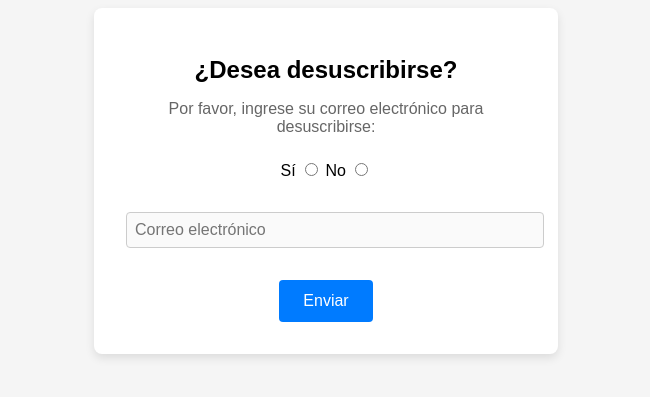
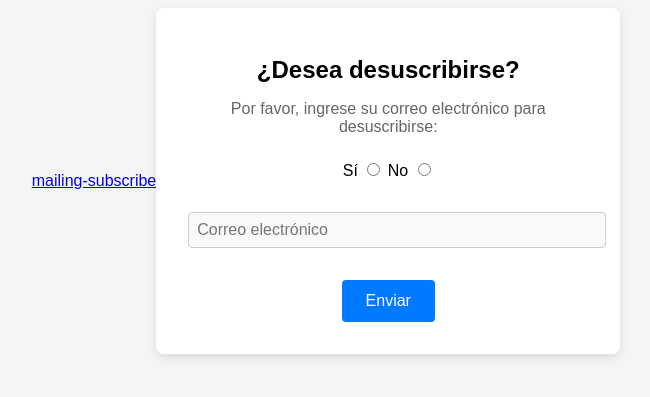
Before and after one commit to cristhianC-ARX/mailing-subscribe, a website: page index.html in a window 1280 px wide. Shown: the part 219-616 px from the top of the page, without its empty margins (314-964 px from the left). Drawn offline with Linux system fonts and the light colour scheme.

Commit message:
Update index.html

```diff
--- a/index.html
+++ b/index.html
@@ -18,6 +18,8 @@
     </style>
 </head>
 <body>
+    <a href="https://cristhianc-arx.github.io/mailing-subscribe/">mailing-subscribe</a>
+
     <div class="container">
         <h1>¿Desea desuscribirse?</h1>
         <p>Por favor, ingrese su correo electrónico para desuscribirse:</p>
```
